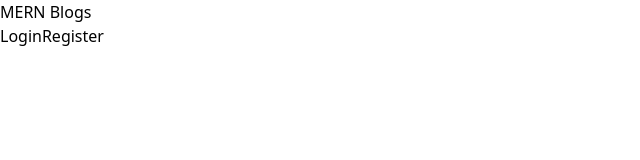
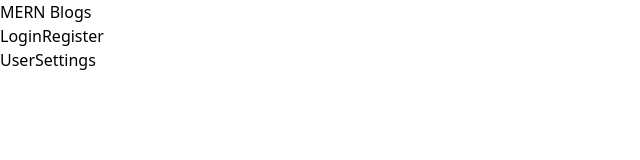
Before and after one commit to sz-adam/Blog-fullsctack-, a React (Vite) app in the folder frontend/: page /settings/1 in a window 1280 px wide. Shown: the top 160 px of the page, without its empty margins (0-640 px from the left). Built offline with nearby package versions, Linux system fonts and the light colour scheme.

Commit message:
user setting route

```diff
--- a/frontend/src/App.jsx
+++ b/frontend/src/App.jsx
@@ -12,6 +12,7 @@ import UpdatePost from "./pages/UpdatePost";
 import { UserContextProvider } from "./context/UserContext";
 import UserProfile from "./pages/UserProfile";
 import Profile from "./pages/Profile";
+import UserSettings from "./pages/UserSettings";
 
 function App() {
   const [authUser, setAuthUser] = useState(AuthUserContext);
@@ -37,6 +38,7 @@ function App() {
               <Route path="/post/:postId" element={<PostDetails />} />
               <Route path="/profile/:userId" element={<Profile />} />
               <Route path="/userprofile/:userId" element={<UserProfile />} />
+              <Route path="/settings/:userId" element={<UserSettings />} />
             </Routes>
           </Router>
         </UserContextProvider>
--- a/frontend/src/components/UserNavigationMenu.jsx
+++ b/frontend/src/components/UserNavigationMenu.jsx
@@ -38,7 +38,7 @@ const UserNavigationPanel = () => {
           <Link to="/" className="link pl-8 py-4 block text-black hover:text-slate-500">
             Dashboard
           </Link>
-          <Link to="/" className="link pl-8 py-4 block text-black hover:text-slate-500">
+          <Link to={`/settings/${user?.id}`} className="link pl-8 py-4 block text-black hover:text-slate-500">
             Settings
           </Link>
           <span className="absolute border-t border-grey w-full text-black "></span>
--- a/frontend/src/pages/UserProfile.jsx
+++ b/frontend/src/pages/UserProfile.jsx
@@ -49,9 +49,10 @@ function UserProfile() {
               </div>
             </div>
             <div className="space-x-2 md:space-x-4  flex  mt-32 md:mt-0 justify-center ">
-              <button className="profilButton bg-gray-700 hover:bg-gray-800">
-                Setting
-              </button>
+            <Link to={`/settings/${user?.id}`} className="profilButton bg-gray-700 hover:bg-gray-800">
+            Setting
+            </Link>
+
             </div>
           </div>
           <div className="mt-20 text-center border-b pb-12">
--- /dev/null
+++ b/frontend/src/pages/UserSettings.jsx
@@ -0,0 +1,9 @@
+import React from 'react'
+
+function UserSettings() {
+  return (
+    <div>UserSettings</div>
+  )
+}
+
+export default UserSettings
```
